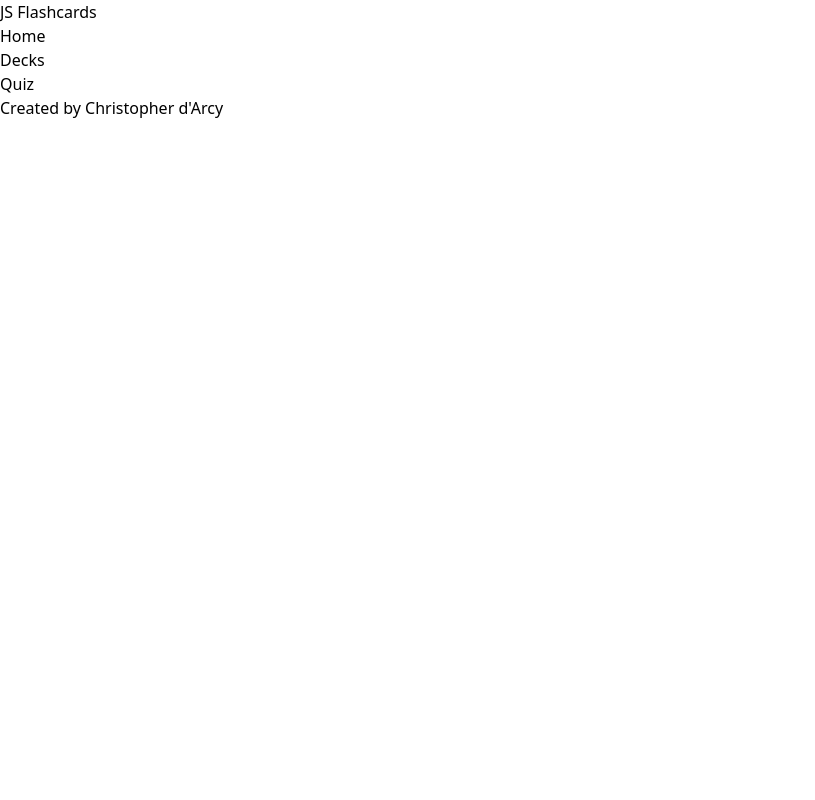
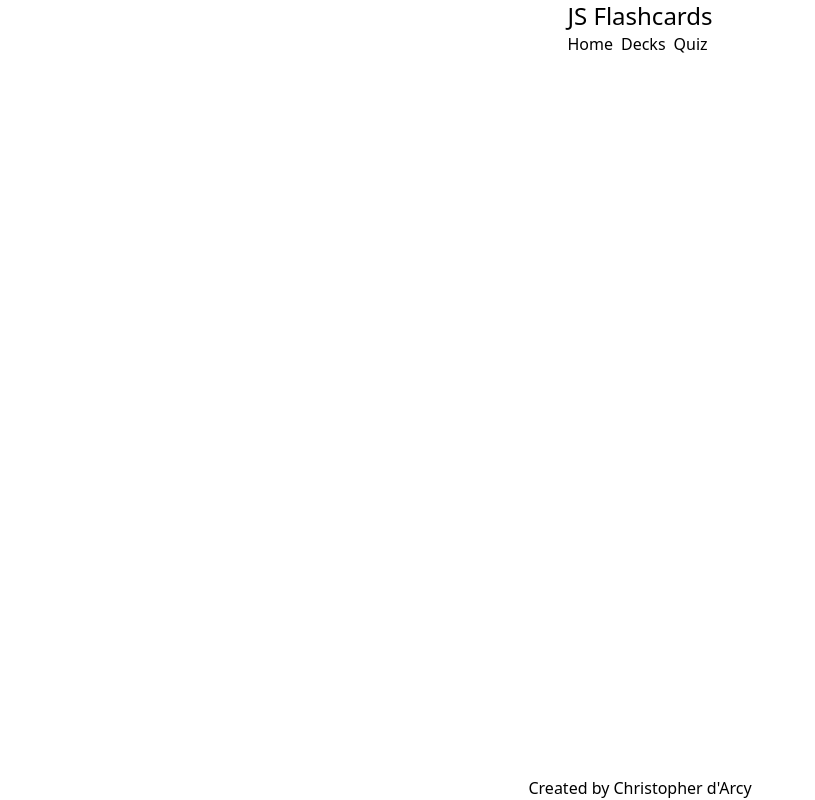
Before and after one commit to cmdarcy/js-flashcards, a React (Vite) app: page / in a window 1280 px wide. Shown: the whole page, without its empty margins (0-815 px from the left). Built offline with nearby package versions, Linux system fonts and the light colour scheme.

Commit message:
initial styling main layout

```diff
--- a/index.html
+++ b/index.html
@@ -1,12 +1,12 @@
 <!DOCTYPE html>
-<html lang="en">
+<html lang="en" class="h-full">
 	<head>
 		<meta charset="UTF-8" />
 		<meta name="viewport" content="width=device-width, initial-scale=1.0" />
 		<title>JS Flashcards</title>
 	</head>
-	<body>
-		<div id="root"></div>
+	<body class="h-full">
+		<div id="root" class="h-full"></div>
 		<script type="module" src="/src/main.jsx"></script>
 	</body>
 </html>
--- a/src/Components/Footer.jsx
+++ b/src/Components/Footer.jsx
@@ -2,7 +2,7 @@ import React from "react";
 
 function Footer() {
 	return (
-		<footer>
+		<footer className="mt-auto">
 			<p>Created by Christopher d'Arcy</p>
 		</footer>
 	);
--- a/src/Components/Header.jsx
+++ b/src/Components/Header.jsx
@@ -4,7 +4,7 @@ import Nav from "./Nav";
 function Header() {
 	return (
 		<header>
-			<h1>JS Flashcards</h1>
+			<h1 className="text-2xl">JS Flashcards</h1>
 			<Nav />
 		</header>
 	);
--- a/src/Components/Nav.jsx
+++ b/src/Components/Nav.jsx
@@ -4,7 +4,7 @@ import { NavLink } from "react-router-dom";
 function Nav() {
 	return (
 		<nav>
-			<ul>
+			<ul className="flex gap-2">
 				<li>
 					<NavLink to="/">Home</NavLink>
 				</li>
--- a/src/Layout/DeckPage.jsx
+++ b/src/Layout/DeckPage.jsx
@@ -10,7 +10,7 @@ function DeckPage() {
 		<>
 			<h3> {deckData.deckTitle}</h3>
 
-			<div className="flex gap-2">
+			<div className="flex gap-2 flex-wrap justify-center">
 				{deckData.cards.map((card) => {
 					return (
 						<Card
--- a/src/Layout/MainLayout.jsx
+++ b/src/Layout/MainLayout.jsx
@@ -4,11 +4,13 @@ import Footer from "../Components/Footer";
 import { Outlet } from "react-router-dom";
 function MainLayout() {
 	return (
-		<>
+		<div className="flex flex-col items-center min-h-full">
 			<Header></Header>
-			<Outlet />
+			<main className="flex flex-col items-center">
+				<Outlet />
+			</main>
 			<Footer></Footer>
-		</>
+		</div>
 	);
 }
 
```
